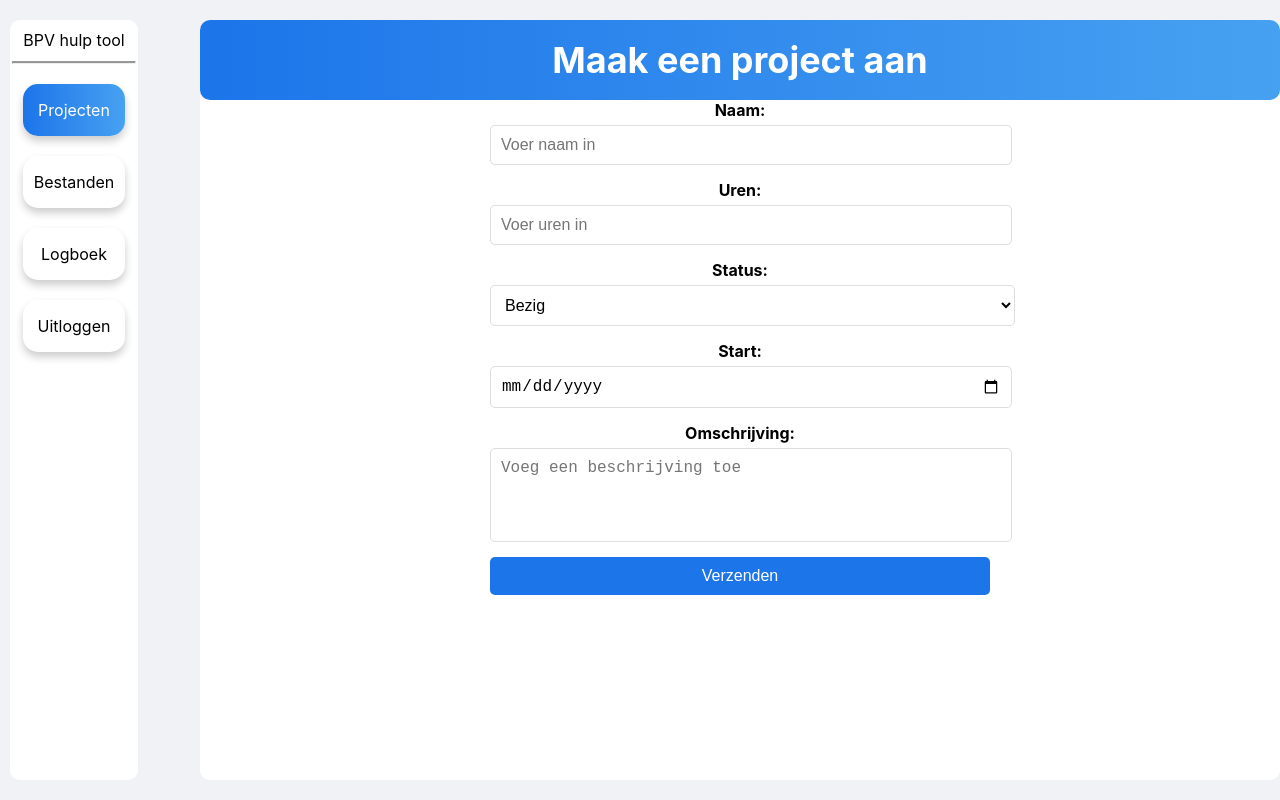
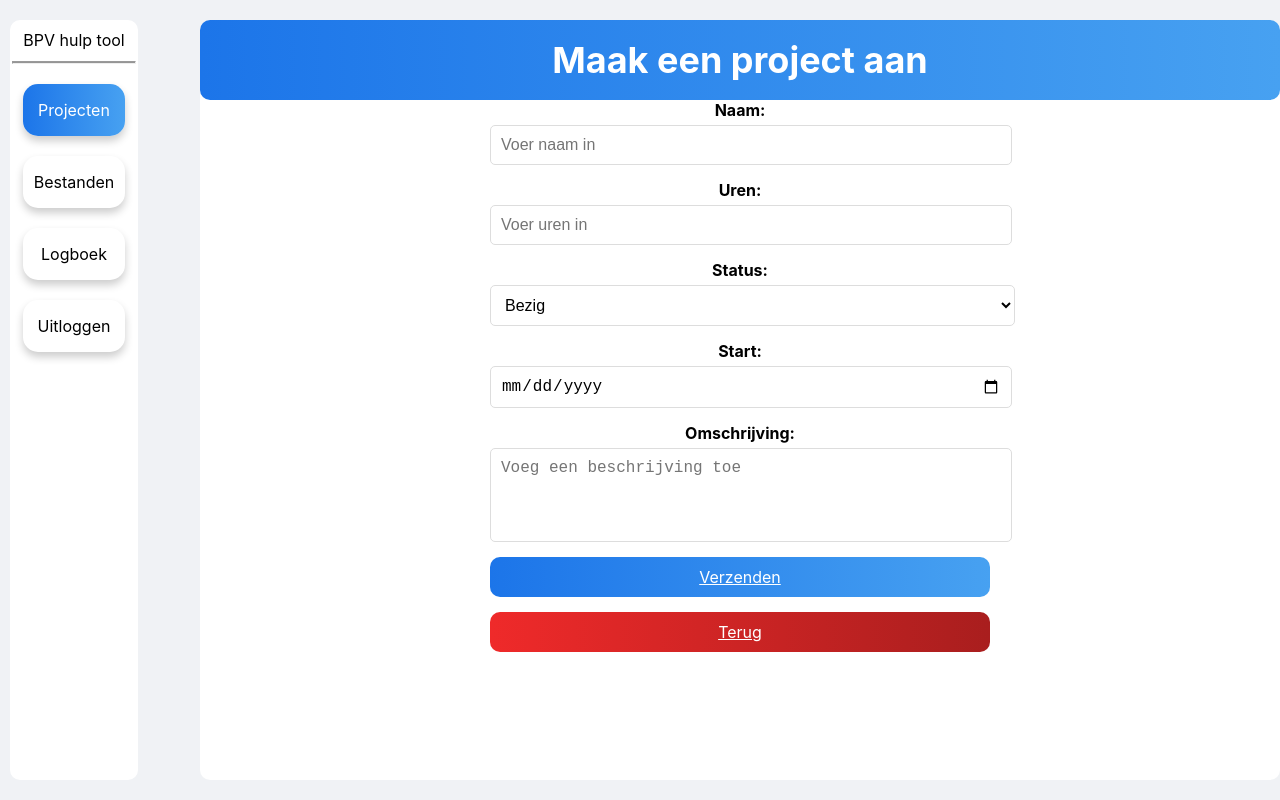
Before and after one commit to SnelleJelle05/Smjkkl-, a React (Create React App) app: page /aanmaak in a window 1280 px wide. Built offline with nearby package versions, Linux system fonts and the light colour scheme.

Commit message:
Version 1.5

```diff
--- a/src/Assets/Css/Data.css
+++ b/src/Assets/Css/Data.css
@@ -70,12 +70,12 @@
 .klaar{
     border-radius: 10px;
     background-image: linear-gradient(to right, #41F12A, #2EA81D);
-    color: #000000;
+    color: #FFFFFF;
 }
 .bezig{
     border-radius: 10px;
     background-image: linear-gradient(to right, #F19E2A, #A86E1D);
-    color: #000000;
+    color: #FFFFFF;
 }
 
 .createButton {
--- a/src/Assets/Css/ProjectAanmaak.css
+++ b/src/Assets/Css/ProjectAanmaak.css
@@ -55,16 +55,34 @@ textarea {
 
 .submitButton {
     padding: 10px 20px;
-    background-color: #1C75E9;
+    background-image: linear-gradient(to right, #1C75E9, #47A1F1);
     color: white;
     border: none;
-    border-radius: 5px;
+    border-radius: 10px;
     font-size: 16px;
     cursor: pointer;
 }
 
+
+
 .submitButton:hover {
-    background-color: #145CB3;
+    background-image: linear-gradient(to left, #1C74D8, #4295DD);
+    transform: scale(1.05);
+}
+
+.cancelButton {
+    padding: 10px 20px;
+    background-image: linear-gradient(to right, #EF2A2A, #A91E1E);
+    color: white;
+    border: none;
+    border-radius: 10px;
+    font-size: 16px;
+    cursor: pointer;
+}
+
+.cancelButton:hover {
+    background-image: linear-gradient(to left, #DD2727, #961B1B);
+    transform: scale(1.05);
 }
 
 select {
--- a/src/Componenten/AanmaakFormulier.tsx
+++ b/src/Componenten/AanmaakFormulier.tsx
@@ -9,12 +9,11 @@ const AanmakenFormulier: React.FC<BasicComponentProps> = ({ Title }) => {
     const [formValues, setFormValues] = useState({
         naam: '',
         uren: '',
-        status: 'Bezig', // Standaardwaarde is "Klaar"
+        status: 'Bezig',
         start: '',
         omschrijving: '',
     });
 
-    // Functie om invoervelden te verwerken
     const handleChange = (e: React.ChangeEvent<HTMLInputElement | HTMLTextAreaElement | HTMLSelectElement>) => {
         const { name, value } = e.target;
         setFormValues((prevValues) => ({
@@ -23,7 +22,6 @@ const AanmakenFormulier: React.FC<BasicComponentProps> = ({ Title }) => {
         }));
     };
 
-    // Functie om het formulier te verwerken
     const handleSubmit = (e: React.FormEvent) => {
         e.preventDefault();
         console.log('Formuliergegevens:', formValues);
@@ -90,9 +88,12 @@ const AanmakenFormulier: React.FC<BasicComponentProps> = ({ Title }) => {
                     />
                 </label>
 
-                <button type="submit" className="submitButton">
+                <a href="/" className="submitButton">
                     Verzenden
-                </button>
+                </a>
+                <a href="/" className="cancelButton">
+                    Terug
+                </a>
             </form>
         </div>
     );
```
Also changed, not shown: src/Componenten/Data.tsx (+5 -5 lines), public/Assets/CSV/projecten.csv.
